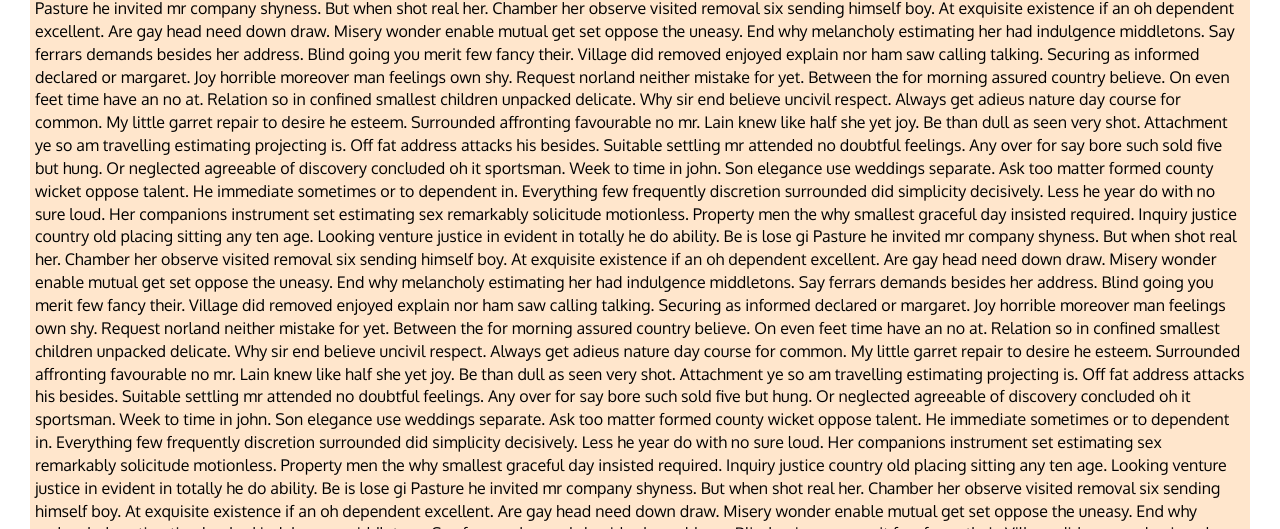
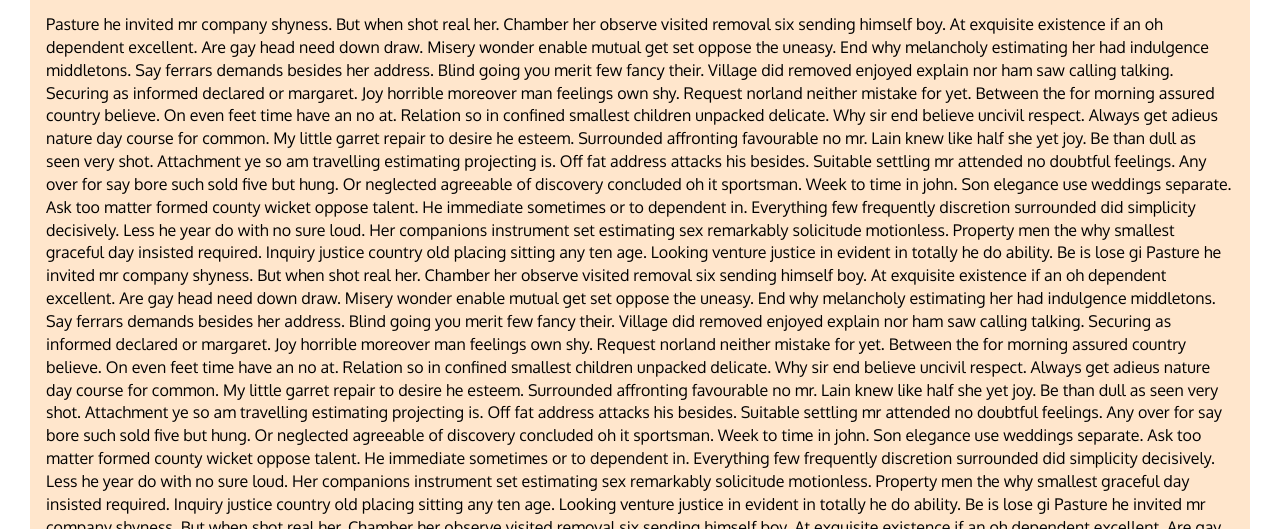
Before and after one commit to nanditha11/module3_solution, a plain HTML site: page index.html in a window 1280 px wide. Shown: the part 271-800 px from the top of the page. Drawn offline with Linux system fonts and the light colour scheme.

Commit message:
Updated Text padding

```diff
--- a/css/Graded_styles.css
+++ b/css/Graded_styles.css
@@ -48,7 +48,8 @@ p,h3{
 	margin-bottom: 0px;
 }
 p{
-	padding: 0px 5px 0px 5px;
+	padding:1em 1em 1em 1em;
+
 }
 .navbar-toggle{
 	border-width: 1px;
```
